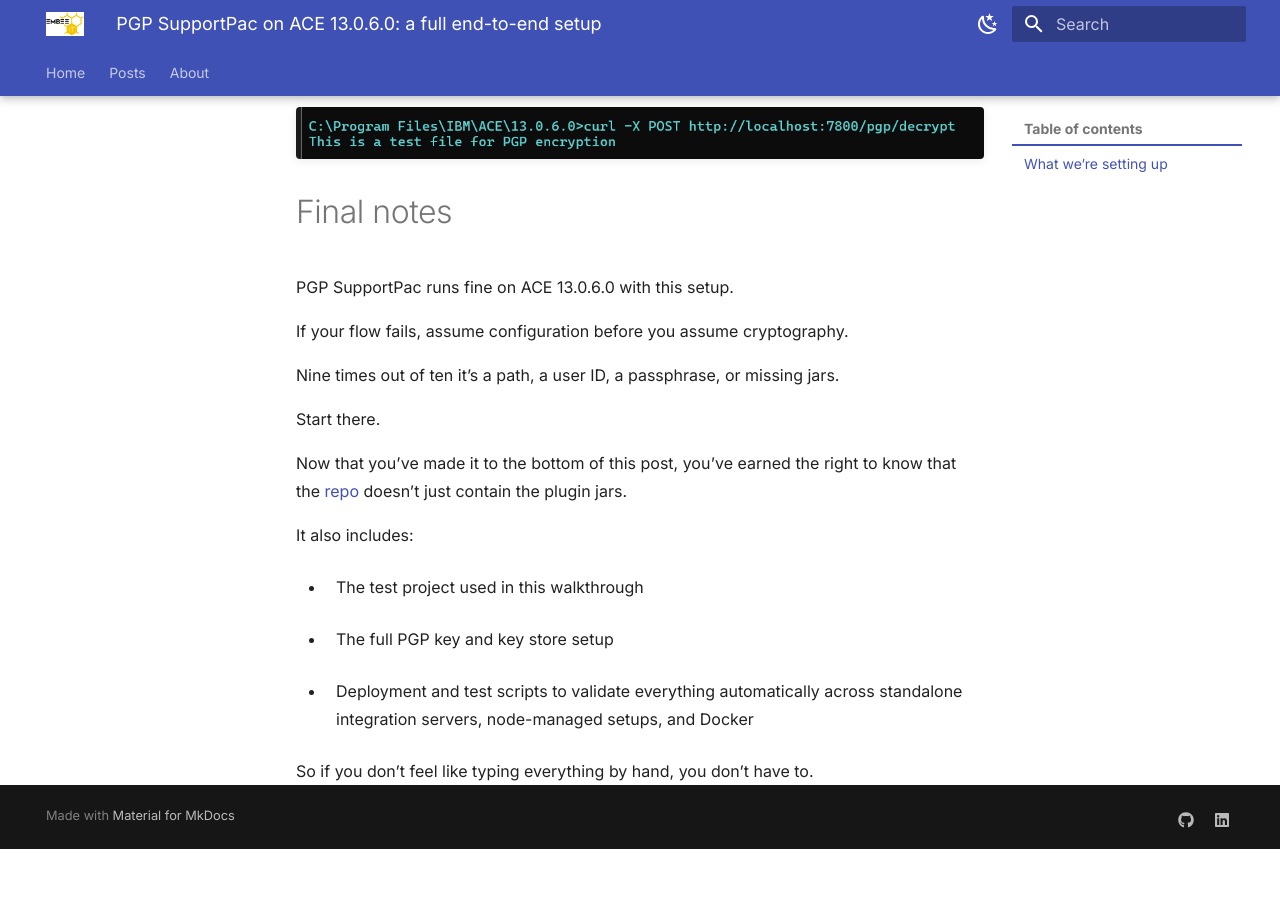
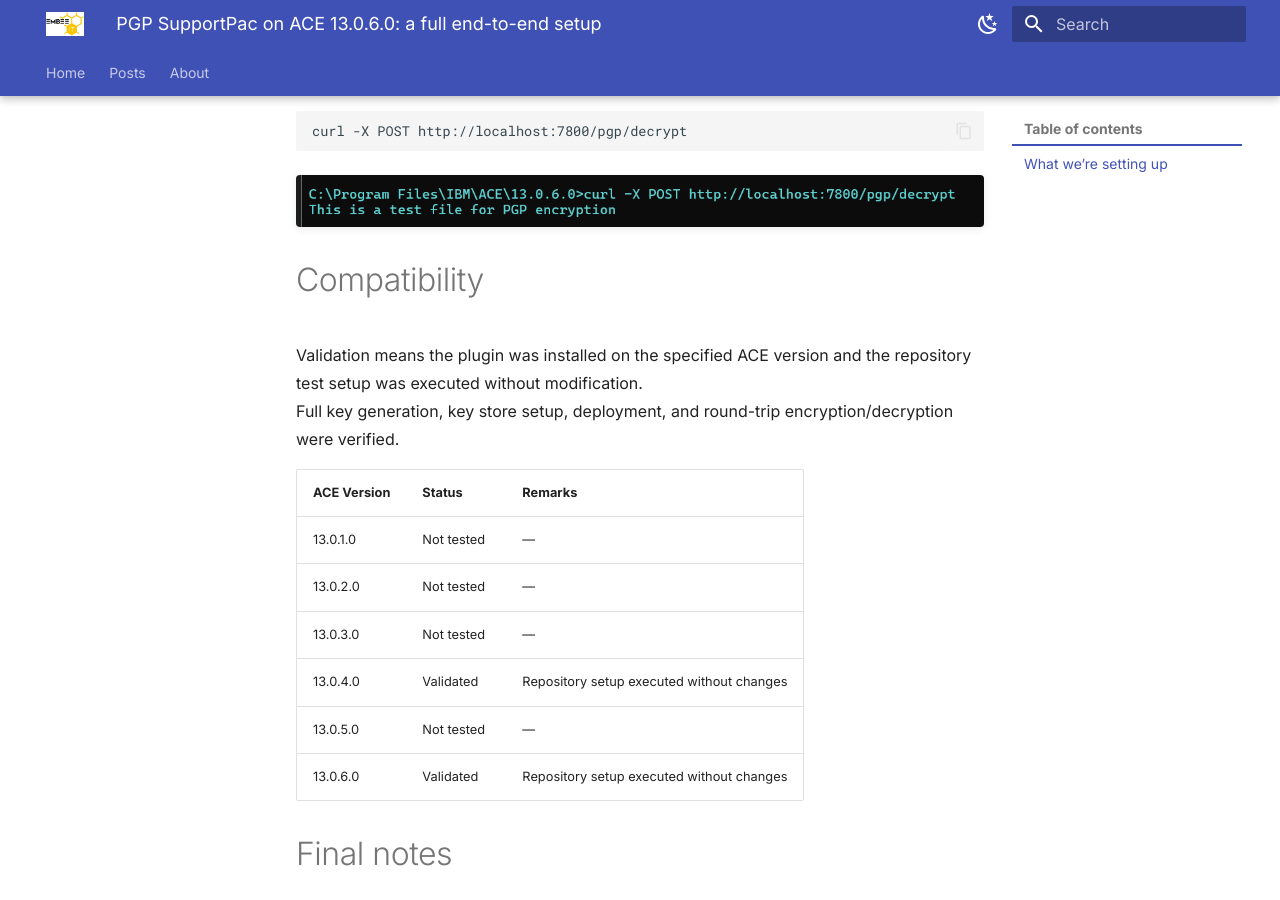
Before and after one commit to matthiasblomme/blogs, an MkDocs documentation site: the page built from docs/posts/pgp-node/pgp-node.md, in a window 1280 px wide and 900 px high, scrolled down 11501 px. Built offline with MkDocs 1.6.1 and Material for MkDocs 9.7.7, drawn with Linux system fonts in a browser that asks for light colours; before the commit the page ends 12350 px from its top, so only the background shows below that; some of the changed text lies outside the part shown.

Commit message:
update testing info

```diff
--- a/docs/posts/pgp-node/pgp-node.md
+++ b/docs/posts/pgp-node/pgp-node.md
@@ -16,7 +16,9 @@
 
 <!--MD_POST_META:END-->
 
-# PGP SupportPac on ACE 13.0.6.0: a full end-to-end setup
+# PGP SupportPac on ACE: a full end-to-end setup
+
+> **Tested on ACE 13.0.6.0**
 
 Ever spent two hours wiring PGP in ACE only to hit a `NoClassDefFoundError` and question your life choices?
 I know I have. And I maintain the damn thing.
@@ -305,6 +307,22 @@
 
 ![decrypted result](img_13.png)
 
+
+# Compatibility
+
+Validation means the plugin was installed on the specified ACE version and the repository test setup was executed without modification.
+Full key generation, key store setup, deployment, and round-trip encryption/decryption were verified.
+
+| ACE Version | Status     | Remarks                                   |
+|-------------|------------|-------------------------------------------|
+| 13.0.1.0    | Not tested | —                                         |
+| 13.0.2.0    | Not tested | —                                         |
+| 13.0.3.0    | Not tested | —                                         |
+| 13.0.4.0    | Validated  | Repository setup executed without changes |
+| 13.0.5.0    | Not tested | —                                         |
+| 13.0.6.0    | Validated  | Repository setup executed without changes |
+
+
 # Final notes
 
 PGP SupportPac runs fine on ACE 13.0.6.0 with this setup.
```
Also changed, not shown: other parts of docs/posts/pgp-node/pgp-node.md (+1 -1 lines).
